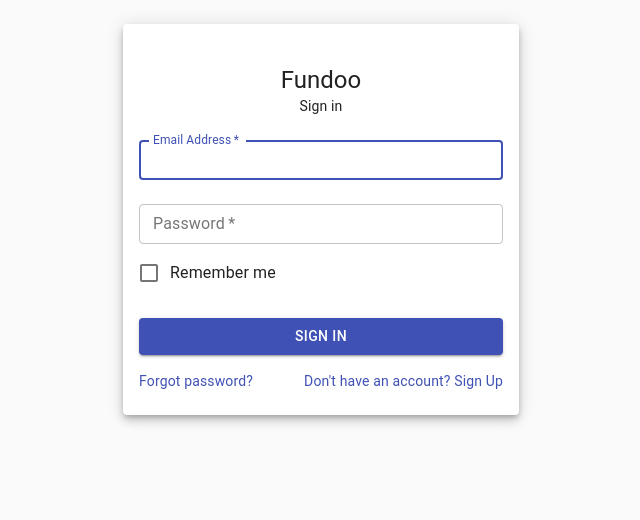
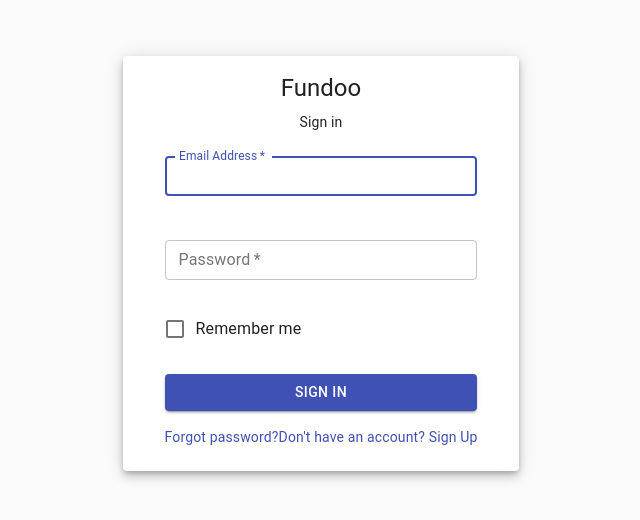
Before and after one commit to Rahulbanjare95/FundooNotes_React, a React (Create React App) app: page /SignIn in a window 1280 px wide. Shown: the top 520 px of the page, without its empty margins (319-959 px from the left). Built offline with nearby package versions, Linux system fonts and the light colour scheme.

Commit message:
refactor(Validations): Use formik and yup components to validate

```diff
--- a/src/Components/SignIn.js
+++ b/src/Components/SignIn.js
@@ -1,7 +1,6 @@
-import React from 'react';
+import React, { useState } from 'react';
 import Card from '@material-ui/core/Card';
 import CardContent from '@material-ui/core/CardContent';
-import Avatar from '@material-ui/core/Avatar';
 import Button from '@material-ui/core/Button';
 import CssBaseline from '@material-ui/core/CssBaseline';
 import TextField from '@material-ui/core/TextField';
@@ -9,17 +8,26 @@ import FormControlLabel from '@material-ui/core/FormControlLabel';
 import Checkbox from '@material-ui/core/Checkbox';
 import Link from '@material-ui/core/Link';
 import Grid from '@material-ui/core/Grid';
-
 import Typography from '@material-ui/core/Typography';
 import { makeStyles } from '@material-ui/core/styles';
 import Container from '@material-ui/core/Container';
+import { Formik } from "formik";
+import * as Yup from "yup";
+import Error from "./Error";
 
 const useStyles = makeStyles((theme) => ({
   paper: {
-    marginTop: theme.spacing(3),
+    marginTop: theme.spacing(7),
     display: 'flex',
     flexDirection: 'column',
     alignItems: 'center',
+  },head:{
+    marginTop:theme.spacing(-7),
+  },
+  large: {
+    marginTop:theme.spacing(2),
+    width: theme.spacing(10),
+    height: theme.spacing(10),
   },
   form: {
     width: '100%',
@@ -27,26 +35,40 @@ const useStyles = makeStyles((theme) => ({
   },
   submit: {
     margin: theme.spacing(3, 0, 2),
+  },  Signn:{
+    marginTop: theme.spacing(1),
+
   }}
 
 ));
+const validationSchema  = Yup.object().shape({
 
+  email: Yup.string().email().required("Email required!"),
+  password: Yup.string()
+  .min(4,"Must have minimum Charachters")
+  .required("Required !").matches(/(?=.*[0-9])/, "Password must contain a number."),
+
+});
 export default function SignIn() {
   const classes = useStyles();
 
+
   return (
-    <Container component="main" maxWidth="xs">
+    <Formik initialValues={{email: "", password: ""}} validationSchema={validationSchema}>
+      {({ values, errors, touched, handleChange, handleBlur}) => (
+        <Container component="main" maxWidth="xs">
         <Card className={classes.paper}  elevation="6">
       <CardContent>
       <CssBaseline />
       <div className={classes.paper}>
-      <Typography className={classes.Signn} component="h1" variant="h5">
+      <Typography className={classes.head} component="h1" variant="h5">
           Fundoo
         </Typography>
         <Typography className={classes.Signn} component="p" variant="p">
           Sign in
         </Typography>
-        <form className={classes.form} noValidate>
+
+        <form className={classes.form}  noValidate>
           <TextField
            size="small"
             variant="outlined"
@@ -56,9 +78,15 @@ export default function SignIn() {
             id="email"
             label="Email Address"
             name="email"
-            autoComplete="email"
             autoFocus
-          />
+            value={values.email}
+            onChange={handleChange}
+            onBlur={handleBlur}
+            className={touched.email && errors.email ? "has-error"
+              : null}
+           />
+            <Error touched={touched.email} message={errors.email}/>
+
           <TextField
            size="small"
             variant="outlined"
@@ -69,8 +97,12 @@ export default function SignIn() {
             label="Password"
             type="password"
             id="password"
-            autoComplete="current-password"
+            value = {values.password}
+            onChange = {handleChange}
+            onBlur = {handleBlur}
+            className={touched.password && errors.password ? "has-error" : null }
           />
+          <Error touched={touched.password} message={errors.password}/>
           <FormControlLabel
             control={<Checkbox value="remember" color="primary" />}
             label="Remember me"
@@ -86,7 +118,7 @@ export default function SignIn() {
           </Button>
           <Grid container>
             <Grid item xs>
-              <Link href="#" variant="body2">
+              <Link href="./ForgetPassword" variant="body2">
                 Forgot password?
               </Link>
             </Grid>
@@ -101,5 +133,8 @@ export default function SignIn() {
       </CardContent>
       </Card>
     </Container>
+      )}
+
+    </Formik>
   );
 }
```
